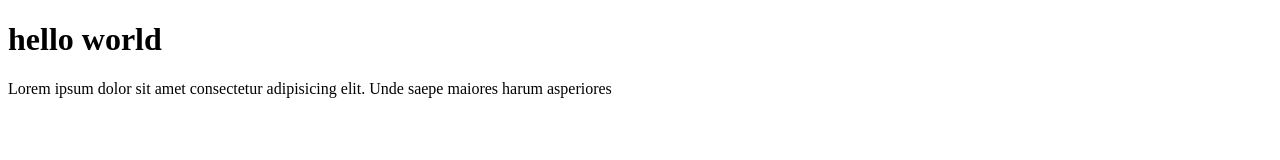
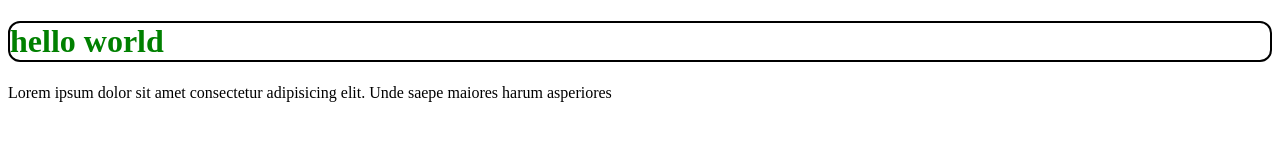
Before and after one commit to faizan-12345/1st-Repo, a plain HTML site: page index.html in a window 1280 px wide. Drawn offline with Linux system fonts and the light colour scheme.

Commit message:
added style sheet

```diff
--- a/index.html
+++ b/index.html
@@ -5,6 +5,7 @@
     <meta http-equiv="X-UA-Compatible" content="IE=edge">
     <meta name="viewport" content="width=device-width, initial-scale=1.0">
     <title>github website repository</title>
+    <link rel="stylesheet" href="style.css">
 </head>
 <body>
     <h1>hello world</h1>
--- /dev/null
+++ b/style.css
@@ -0,0 +1,5 @@
+h1{
+    color: green;
+    border: 2px solid black;
+    border-radius: 12px;
+}
```
